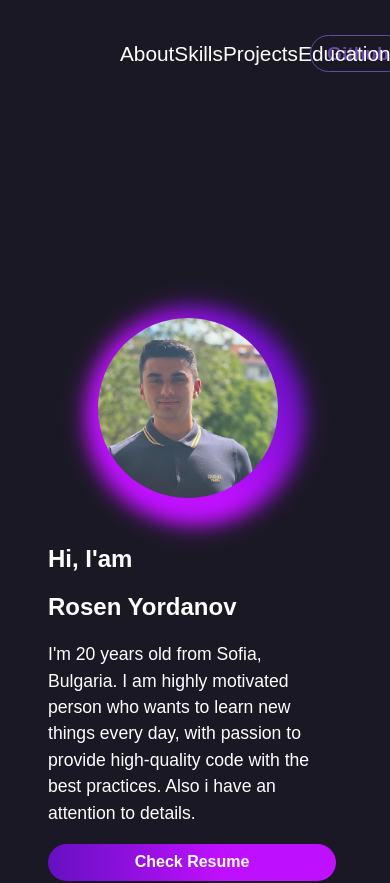
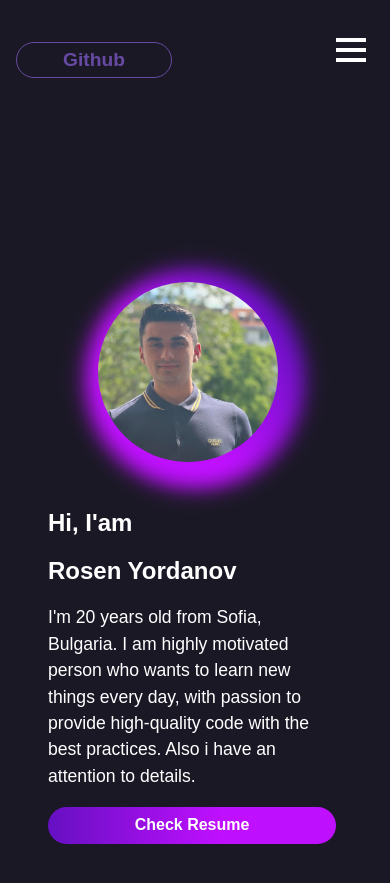
Before and after one commit to RosenYordanov2003/Personal-Portfolio, a React (Create React App) app: page / in a window 390 px wide. Shown: the top 883 px of the page. Built offline with nearby package versions, Linux system fonts and the light colour scheme.

Commit message:
Add responsive nav-menu

```diff
--- a/src/App.js
+++ b/src/App.js
@@ -4,13 +4,10 @@ import SkillsSection from "./components/Skills/SkillsSection/SkillsSection";
 import ProjectsSection from "./components/Projects/ProjectsSection/ProjectsSection";
 import EducationSection from "./components/Education/EducationSection/EducationSection";
 import ScrollAnimation from 'react-animate-on-scroll';
+import { useEffect } from "react";
 
 
 function App() {
-
-  const styleObject = {
-    transform: 'translateX(0)'
-  };
 
   return (
     <>
--- a/src/components/Navigation/Navigation.css
+++ b/src/components/Navigation/Navigation.css
@@ -5,6 +5,7 @@
    display: flex;
    align-items: center;
    justify-content: space-around;
+   position: relative;
 }
 nav{
     width: 100%;
@@ -60,3 +61,33 @@ nav{
     background-color: white;
     transition: 0.3s ease-in-out all;
 }
+/* menu-button */
+
+.menu-icon-bar {
+    width: 30px;
+    height: 4px;
+    background-color: white;
+    margin: 6px 0;
+    transition: 0.3s ease-in-out;
+}
+.menu-icon{
+    position: fixed;
+    right: 1rem;
+    top: 1.6rem;
+    cursor: pointer;
+    padding: 0.4rem 0.5rem;
+    display: none;
+}
+.open .third-bar{
+    opacity: 0;
+    display: none;
+}
+.open .first-bar {
+    margin: 0px;
+    transform: rotate(-45deg) translateX(-4px);
+}
+
+.open .second-bar {
+    margin: 0px;
+    transform: rotate(45deg) translateX(-2px);
+}
--- a/src/components/Navigation/Navigation.js
+++ b/src/components/Navigation/Navigation.js
@@ -1,6 +1,10 @@
 import "../Navigation/Navigation.css";
+import "../Navigation/NavigationResponsive.css";
+import { useState, useEffect } from "react";
 
 export default function Navigation(){
+
+  const [isOpen, setIsOpen] = useState(false);
 
   function navigate(sectionName){
     const element = document.querySelector(sectionName);
@@ -19,6 +23,11 @@ export default function Navigation(){
             </ul>
         </nav>
        <a className="github-button" href="https://github.com/RosenYordanov2003" target="_blank">Github</a>
+       <div onClick={() => setIsOpen(!isOpen)} className={`menu-icon ${isOpen && 'open'}`}>
+            <div className="first-bar menu-icon-bar"></div>
+            <div className="second-bar menu-icon-bar"></div>
+            <div className="third-bar menu-icon-bar"></div>
+        </div>
       </header>
     )
 }
--- /dev/null
+++ b/src/components/Navigation/NavigationResponsive.css
@@ -0,0 +1,42 @@
+@media screen and (max-width: 1000px) {
+    .menu-icon{
+        display: block;
+    }
+    .github-button{
+        position: absolute;
+        left: 1rem;
+        top: 2.6rem;
+        width: 40%;
+    }
+    nav{
+        width: 100%;
+        height: 100%;
+    }
+    .navigation{
+        position: fixed;
+        flex-direction: column;
+        align-items: unset;
+        justify-content: space-evenly;
+        background-color: #1b1826;
+        width: 70%;
+        right: 0;
+        top: 1rem;
+        padding: 1rem;
+        height: 100%;
+        transform: translateX(100%);
+        transition: 0.4s ease-in transform;
+    }
+    .nav-container{
+        z-index: 2;
+        height: 100%;
+    }
+    .navigation li{
+        text-align: center;
+    }
+    .navigation li:hover::after{
+        width: unset;
+    }
+    .nav-container:has(.open) .navigation{
+        transform: translateX(0%);
+    }
+}
--- a/src/components/Skills/SkillsSection/SkillsSectionResponsive.css
+++ b/src/components/Skills/SkillsSection/SkillsSectionResponsive.css
@@ -17,5 +17,5 @@
       align-items: center;
       justify-content: center;
       padding: 2.2rem 3.5rem;
-     }
+   }
 }
```
